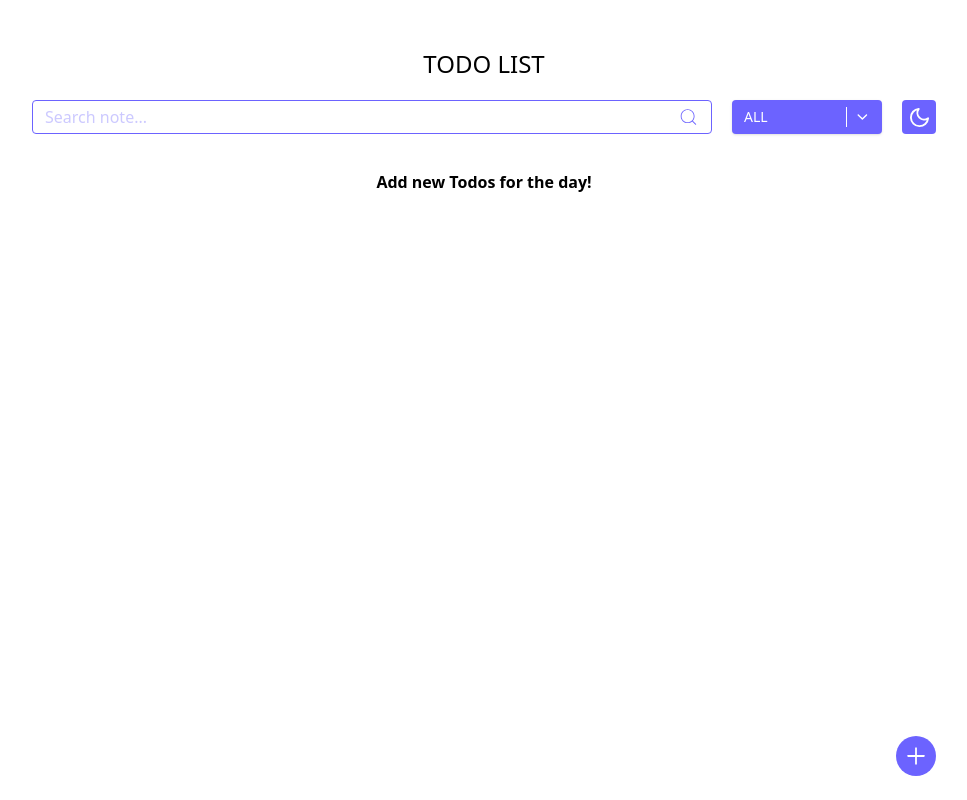
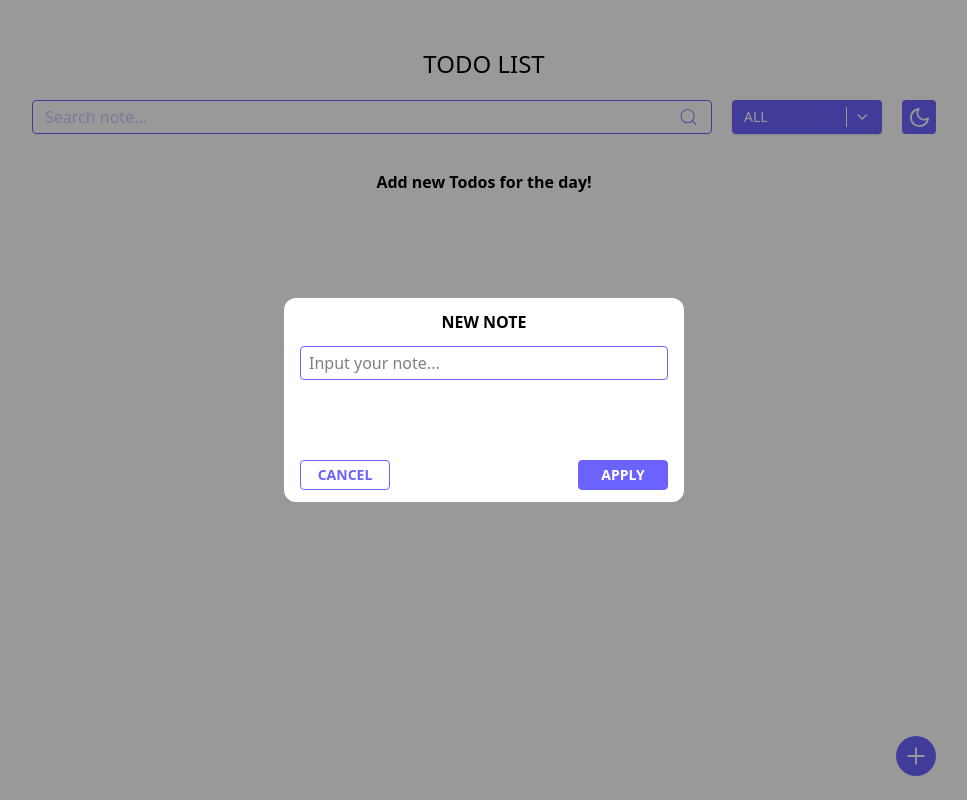
Before and after one commit to Slidow/Simple-Todo-List, a React (Vite) app: page / in a window 1280 px wide. Both pictures are taken after a click on the element 1072 px from the left and 756 px from the top of the page. Shown: the whole page, without its empty margins (156-1123 px from the left). Built offline with nearby package versions, Linux system fonts and the light colour scheme.

Commit message:
Create Add Todo Functionality

```diff
--- a/src/App.jsx
+++ b/src/App.jsx
@@ -3,7 +3,7 @@ import Filter from "./components/Filter"
 import SearchInput from "./components/SearchInput"
 import ThemeToggle from "./components/ThemeToggle"
 import Todo from "./components/Todo";
-import { AiOutlinePlus } from "react-icons/ai";
+import NewTodo from "./components/NewTodo";
 
 function App() {
   const [todos, setTodos] = useState([]);
@@ -24,9 +24,7 @@ function App() {
         )) : <span className="font-semibold text-center">Add new Todos for the day!</span>}
       </div>
 
-      <div className="absolute right-12 bottom-6 bg-accent rounded-full p-2 text-white cursor-pointer">
-        <AiOutlinePlus size={24} />
-      </div>
+      <NewTodo setTodos={setTodos} />
     </div>
   )
 }
--- /dev/null
+++ b/src/components/NewTodo.jsx
@@ -0,0 +1,69 @@
+import { useState } from "react";
+import { AiOutlinePlus } from "react-icons/ai";
+
+function NewTodo({ setTodos }) {
+  const [isOverlayOpen, setIsOverlayOpen] = useState(false);
+  const [note, setNote] = useState("");
+  const [nextId, setNextId] = useState(1);
+
+  const handleSubmit = (e) => {
+    e.preventDefault();
+
+    setTodos((prev) => [...prev, {
+      id: nextId,
+      text: note,
+      done: false
+    }])
+
+    setIsOverlayOpen(false);
+    setNextId(nextId + 1);
+  }
+
+  const handleCancel = () => {
+    setIsOverlayOpen(!isOverlayOpen)
+    setNote("");
+  }
+
+  return (
+    <>
+      <div
+        className="absolute right-12 bottom-6 bg-accent rounded-full p-2 text-white cursor-pointer"
+        onClick={() => setIsOverlayOpen(!isOverlayOpen)}
+      >
+        <AiOutlinePlus size={24} />
+      </div>
+
+      {isOverlayOpen && (
+        <div className="fixed inset-0 bg-black/40 flex items-center justify-center">
+          <div className="bg-white rounded-xl px-4 py-3 w-full max-w-[400px]">
+            <h1 className="font-bold text-center mb-3">NEW NOTE</h1>
+            <form onSubmit={handleSubmit}>
+              <input
+                value={note}
+                onChange={(e) => setNote(e.target.value)}
+                className="w-full border border-accent rounded-sm px-2 py-1 mb-20"
+                placeholder="Input your note..."
+              />
+              <div className="flex items-center justify-between">
+                <button
+                  className="text-accent border border-accent rounded-sm font-semibold py-1 text-sm w-[90px] cursor-pointer"
+                  onClick={handleCancel}
+                >
+                  CANCEL
+                </button>
+                <button
+                  type="submit"
+                  className="text-white border border-accent bg-accent rounded-sm font-semibold py-1 text-sm w-[90px] cursor-pointer"
+                >
+                  APPLY
+                </button>
+              </div>
+            </form>
+          </div>
+        </div>
+      )}
+    </>
+  )
+}
+
+export default NewTodo;
```
